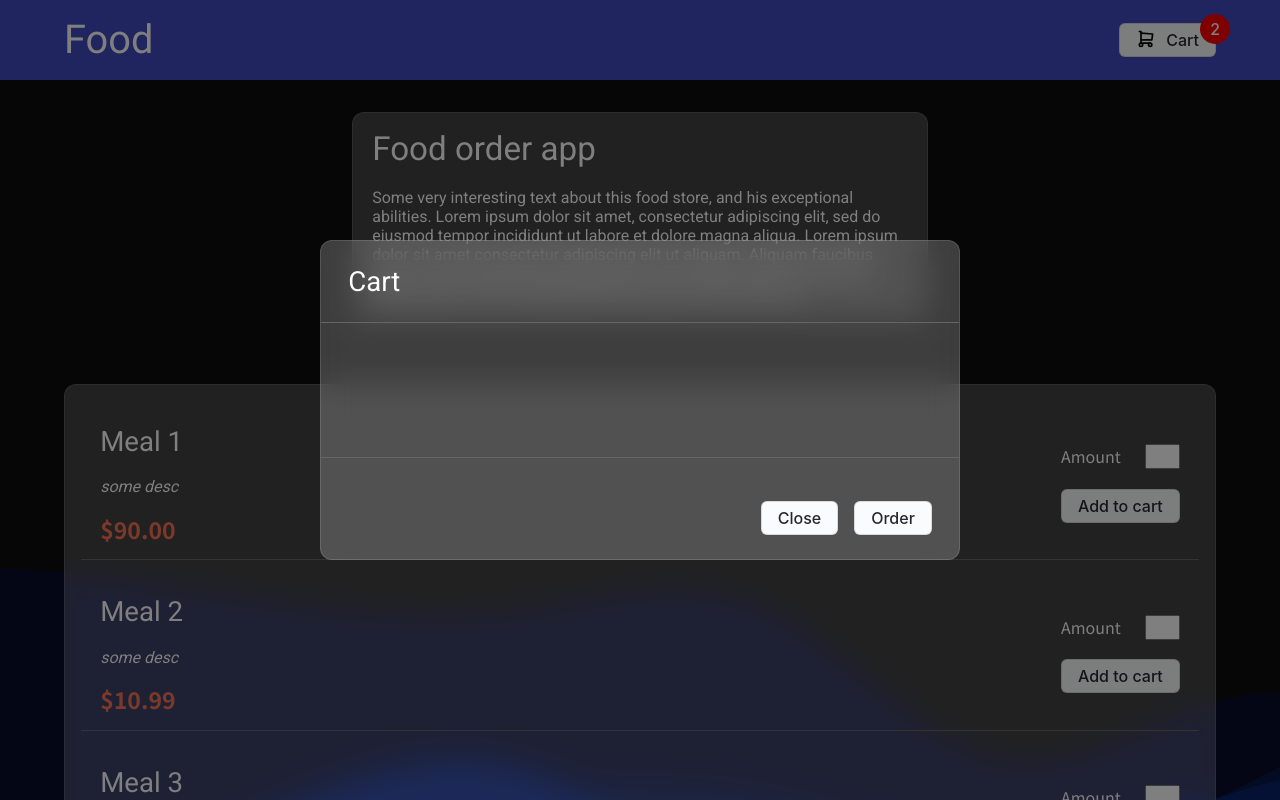
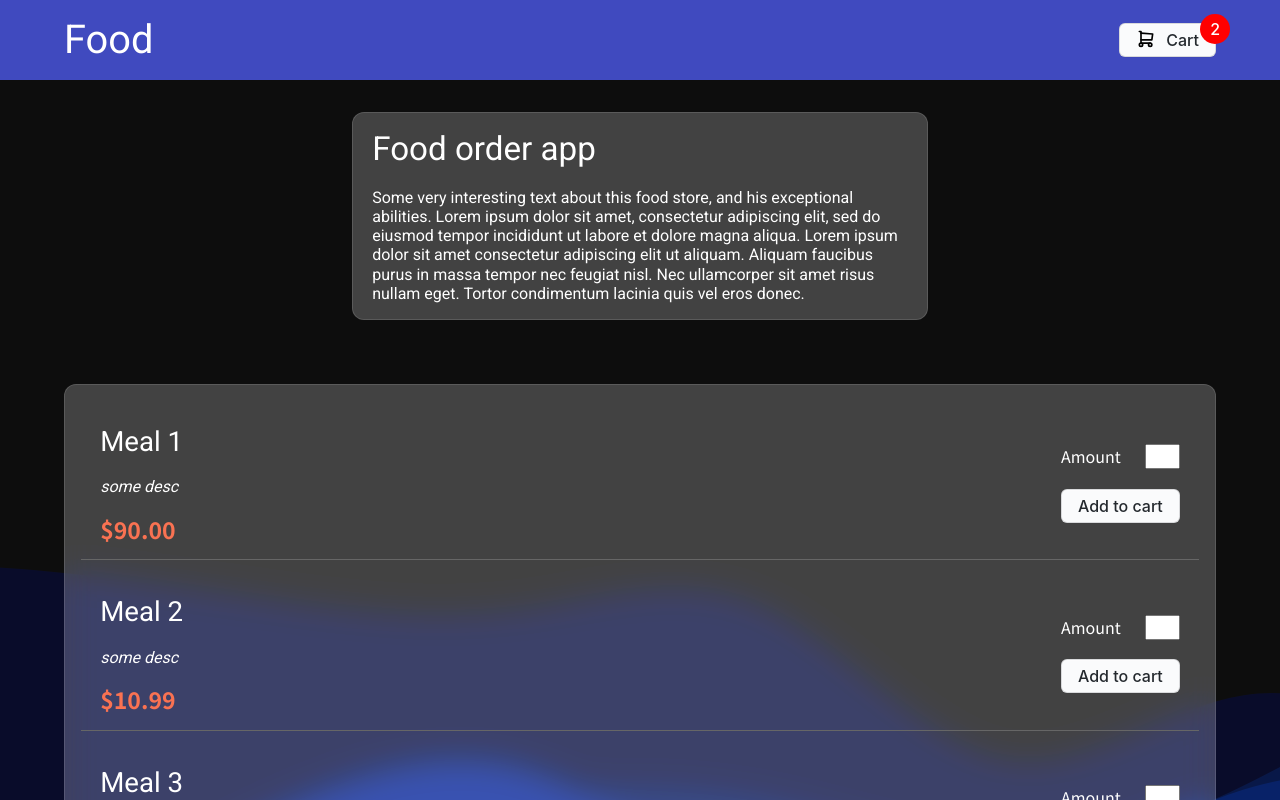
Before and after one commit to n-drobyshevski/orderFood, a React (Create React App) app: page / in a window 1280 px wide. Shown: the top 800 px of the page. Built offline with nearby package versions, Linux system fonts and the light colour scheme.

Commit message:
Add open and close cart functionality. Fix Button component

```diff
--- a/src/App.js
+++ b/src/App.js
@@ -1,4 +1,4 @@
-import React, {useState} from "react";
+import React, { useState } from "react";
 import Header from "./components/Header/Header";
 import About from "./components/About/About"
 import ItemsList from './components/Items/ItemsList'
@@ -6,21 +6,29 @@ import CartModal from "./components/Cart/CartModal";
 
 function App() {
   const testData = [
-    {id:'M1',name: 'Meal 1', description:'some desc', price:'$90.00'},
-    {id:'M2',name: 'Meal 2', description:'some desc', price:'$10.99'},
-    {id:'M3',name: 'Meal 3', description:'some desc', price:'$25.55'},
-    {id:'M4',name: 'Meal 4', description:'some desc', price:'$54.05'},
+    { id: 'M1', name: 'Meal 1', description: 'some desc', price: '$90.00' },
+    { id: 'M2', name: 'Meal 2', description: 'some desc', price: '$10.99' },
+    { id: 'M3', name: 'Meal 3', description: 'some desc', price: '$25.55' },
+    { id: 'M4', name: 'Meal 4', description: 'some desc', price: '$54.05' },
   ];
 
-  const [cartOpened, setCartOpened] = useState(true);
+  const [cartOpened, setCartOpened] = useState(false);
+
+  const closeCartHandler = () => {
+    setCartOpened(false);
+  };
+
+  const openCartHandler = () => {
+    setCartOpened(true);
+  };
 
   return (
-  <React.Fragment>
-    { cartOpened && <CartModal />}
-    <Header />
-    <About />
-    <ItemsList items={testData}/>
-  </React.Fragment>
+    <React.Fragment>
+      {cartOpened && <CartModal onClose={closeCartHandler} />}
+      <Header onCartOpen={openCartHandler} />
+      <About />
+      <ItemsList items={testData} />
+    </React.Fragment>
   );
 }
 
--- a/src/components/Cart/CartModal.js
+++ b/src/components/Cart/CartModal.js
@@ -2,9 +2,9 @@ import './CartModal.module.css';
 
 import Modal from '../UI/Modal/Modal';
 
-const CartModal = () => {
+const CartModal = (props) => {
     return(
-        <Modal title='Cart'>
+        <Modal onClose={props.onClose} title='Cart'>
 
         </Modal>
     )
--- a/src/components/Header/Header.js
+++ b/src/components/Header/Header.js
@@ -1,11 +1,11 @@
 import styles from './Header.module.css';
 import Button from '../UI/Button/Button';
 
-const Header = () => {
+const Header = (props) => {
     return (
         <div className={styles.header}>
             <h1>Food</h1>
-            <Button type='button'>
+            <Button onClick={props.onCartOpen} type='button'>
                 <span className={styles.icon}></span>
                 Cart
                 <span className={styles.badge}>2</span>
--- a/src/components/UI/Button/Button.js
+++ b/src/components/UI/Button/Button.js
@@ -2,7 +2,12 @@ import './Button.module.css';
 
 const Button = (props) => {
     return (
-        <button type={props.type}>
+        <button
+            type={props.type || 'button'}
+            className={`${props.className}`}
+            onClick={props.onClick}
+            disabled={props.disabled}>
+
             {props.children}
         </button>
     )
--- a/src/components/UI/Modal/Modal.js
+++ b/src/components/UI/Modal/Modal.js
@@ -11,6 +11,7 @@ const Backdrop = () => {
 };
 
 const Modal = (props) => {
+
     return (
         <React.Fragment>
 
@@ -27,7 +28,7 @@ const Modal = (props) => {
                     </main>
                     <footer>
                         <Button>Order</Button>
-                        <Button>Close</Button>
+                        <Button onClick={props.onClose}>Close</Button>
                     </footer>
                 </Card>,
                 document.getElementById('overlay-root'))}
```
